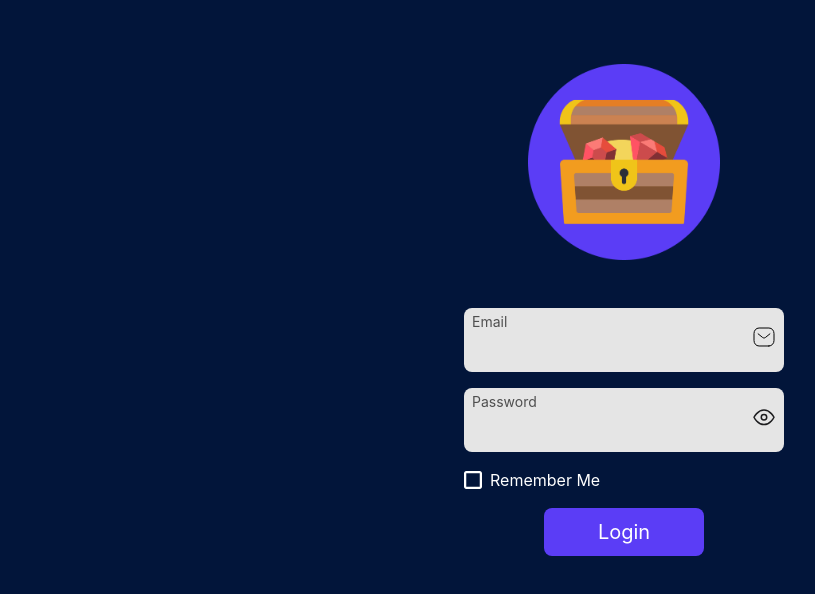
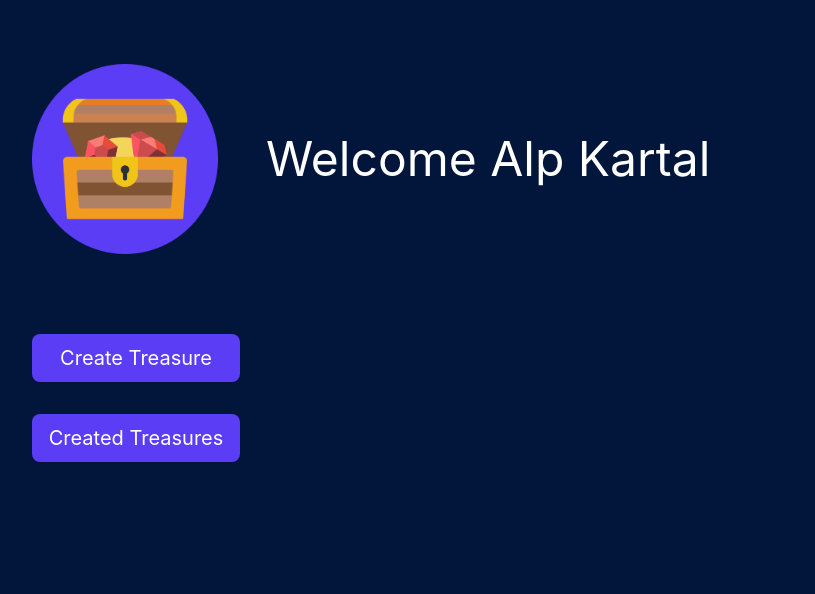
Before and after one commit to ITUMasters/treasure-web, a React (Create React App) app: page / in a window 1280 px wide. Shown: the top 594 px of the page, without its empty margins (16-831 px from the left). Built offline with nearby package versions, Linux system fonts and the light colour scheme.

Commit message:
feat/WebMainPage

```diff
--- /dev/null
+++ b/src/pages/LoginPage.tsx
@@ -0,0 +1,63 @@
+import React, { useState } from "react";
+import { Input } from "../ui/Input";
+import { Checkbox } from "../ui/Checkbox";
+import { Button } from "../ui/Button";
+
+export function LoginPage() {
+  const [email, setEmail] = useState("");
+  const [password, setPassword] = useState("");
+  const [isPasswordVisible, setIsPasswordVisible] = useState(true);
+  const [checked, setChecked] = useState(false);
+  return (
+    <div className="bg-bgColor h-screen items-center flex flex-col">
+      <div className="w-full mt-16 flex flex-col items-center">
+        <img
+          src={require("../assets/images/LOGO.png")}
+          width={192}
+          height={192}
+          alt="treasure_logo"
+        />
+        <div>
+          <div className="w-80 mt-12">
+            <Input
+              title="Email"
+              icon="mailbox"
+              value={email}
+              onChange={(e) => {
+                setEmail(e.target.value);
+              }}
+            />
+          </div>
+          <div className="w-80 mt-4">
+            <Input
+              title="Password"
+              icon={isPasswordVisible ? "eyeOn" : "eyeOff"}
+              value={password}
+              type={!isPasswordVisible ? "password" : undefined}
+              onChange={(e) => {
+                setPassword(e.target.value);
+              }}
+              onIconClick={() => {
+                setIsPasswordVisible(!isPasswordVisible);
+              }}
+            />
+          </div>
+          <div className="mt-4 flex flex-row items-center">
+            <Checkbox
+              checked={checked}
+              onClick={() => {
+                setChecked(!checked);
+              }}
+            />
+            <p className="text-white ml-2">Remember Me</p>
+          </div>
+          <div className="flex justify-center">
+            <div className="mt-4 w-40">
+              <Button size="xlarge">Login</Button>
+            </div>
+          </div>
+        </div>
+      </div>
+    </div>
+  );
+}
--- a/src/pages/MainPage.tsx
+++ b/src/pages/MainPage.tsx
@@ -1,62 +1,23 @@
-import React, { useState } from "react";
-import { Input } from "../ui/Input";
-import { Checkbox } from "../ui/Checkbox";
+import React from "react";
 import { Button } from "../ui/Button";
 
 export function MainPage() {
-  const [email, setEmail] = useState("");
-  const [password, setPassword] = useState("");
-  const [isPasswordVisible, setIsPasswordVisible] = useState(true);
-  const [checked, setChecked] = useState(false);
   return (
-    <div className="bg-bgColor h-screen items-center flex flex-col">
-      <div className="w-full mt-16 flex flex-col items-center">
+    <div className="bg-bgColor h-screen flex flex-col">
+      <div className="flex flex-row items-center mt-16 ml-12">
         <img
           src={require("../assets/images/LOGO.png")}
-          width={192}
-          height={192}
-          alt="treasure_logo"
+          alt="logo"
+          width={186}
+          height={140}
         />
-        <div>
-          <div className="w-80 mt-12">
-            <Input
-              title="Email"
-              icon="mailbox"
-              value={email}
-              onChange={(e) => {
-                setEmail(e.target.value);
-              }}
-            />
-          </div>
-          <div className="w-80 mt-4">
-            <Input
-              title="Password"
-              icon={isPasswordVisible ? "eyeOn" : "eyeOff"}
-              value={password}
-              type={!isPasswordVisible ? "password" : undefined}
-              onChange={(e) => {
-                setPassword(e.target.value);
-              }}
-              onIconClick={() => {
-                setIsPasswordVisible(!isPasswordVisible);
-              }}
-            />
-          </div>
-          <div className="mt-4 flex flex-row items-center">
-            <Checkbox
-              checked={checked}
-              onClick={() => {
-                setChecked(!checked);
-              }}
-            />
-            <p className="text-white ml-2">Remember Me</p>
-          </div>
-          <div className="flex justify-center">
-            <div className="mt-4 w-40">
-              <Button size="xlarge">Login</Button>
-            </div>
-          </div>
-        </div>
+        <p className="text-white text-5xl ml-12">Welcome Alp Kartal</p>
+      </div>
+      <div className="w-52 mt-20 ml-12">
+        <Button size="xlarge">Create Treasure</Button>
+      </div>
+      <div className="w-52 mt-8 ml-12">
+        <Button size="xlarge">Created Treasures</Button>
       </div>
     </div>
   );
```
